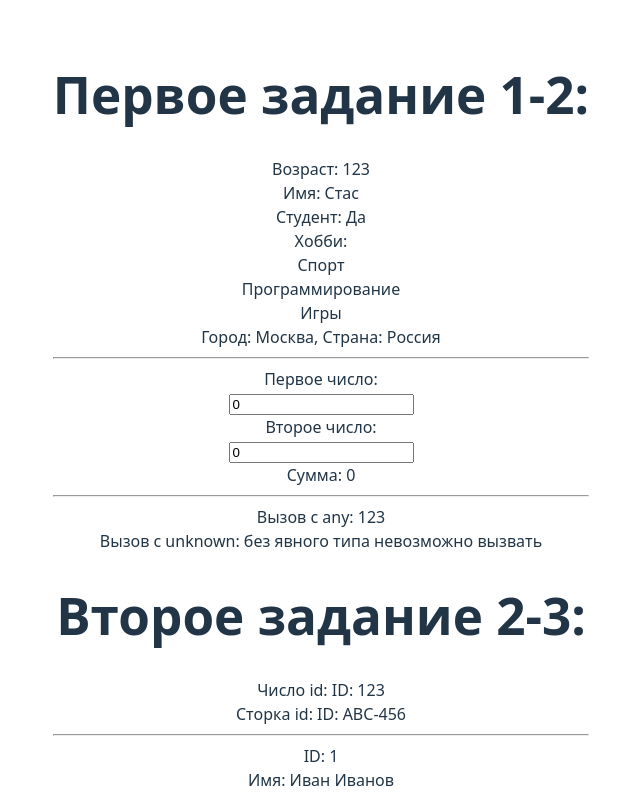
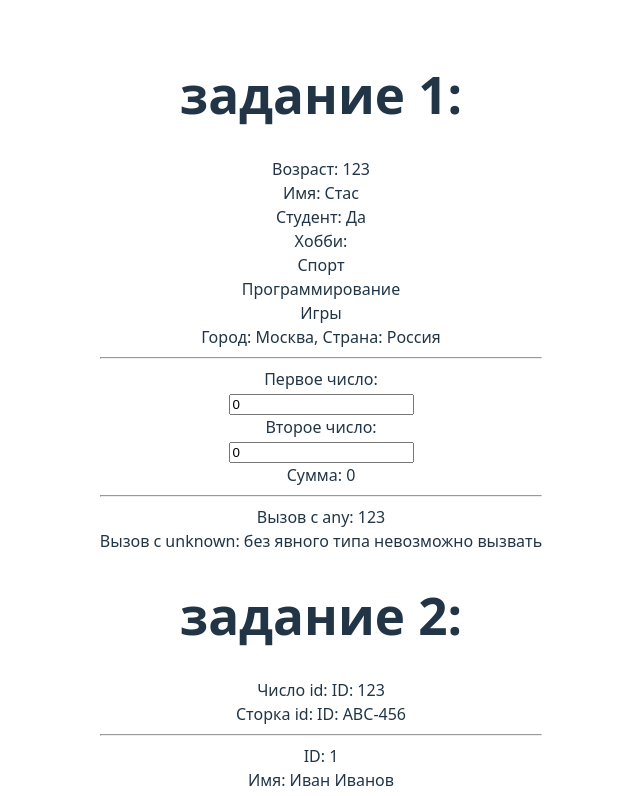
Before and after one commit to Welcome-Stasic/Front, a React (Vite) app in the folder 1/: page / in a window 1280 px wide. Shown: the top 796 px of the page, without its empty margins (319-959 px from the left). Built offline with nearby package versions, Linux system fonts and the light colour scheme.

Commit message:
fix
Co-authored-by: Vlad <pavel228281228@gmail.com>

```diff
--- a/1/src/App.tsx
+++ b/1/src/App.tsx
@@ -10,11 +10,11 @@ import FTask2 from "./Tasks/SecondTasks/4";
 function App() {
   return (
     <>
-      <h1>Первое задание 1-2:</h1>
+      <h1>задание 1:</h1>
       <FirstTask />
       <SecondTask />
       <ThirdTask />
-      <h1>Второе задание 2-3:</h1>
+      <h1>задание 2:</h1>
       <FirstTask2 />
       <SecondTask2 />
       <ThirdTask2 />
```
